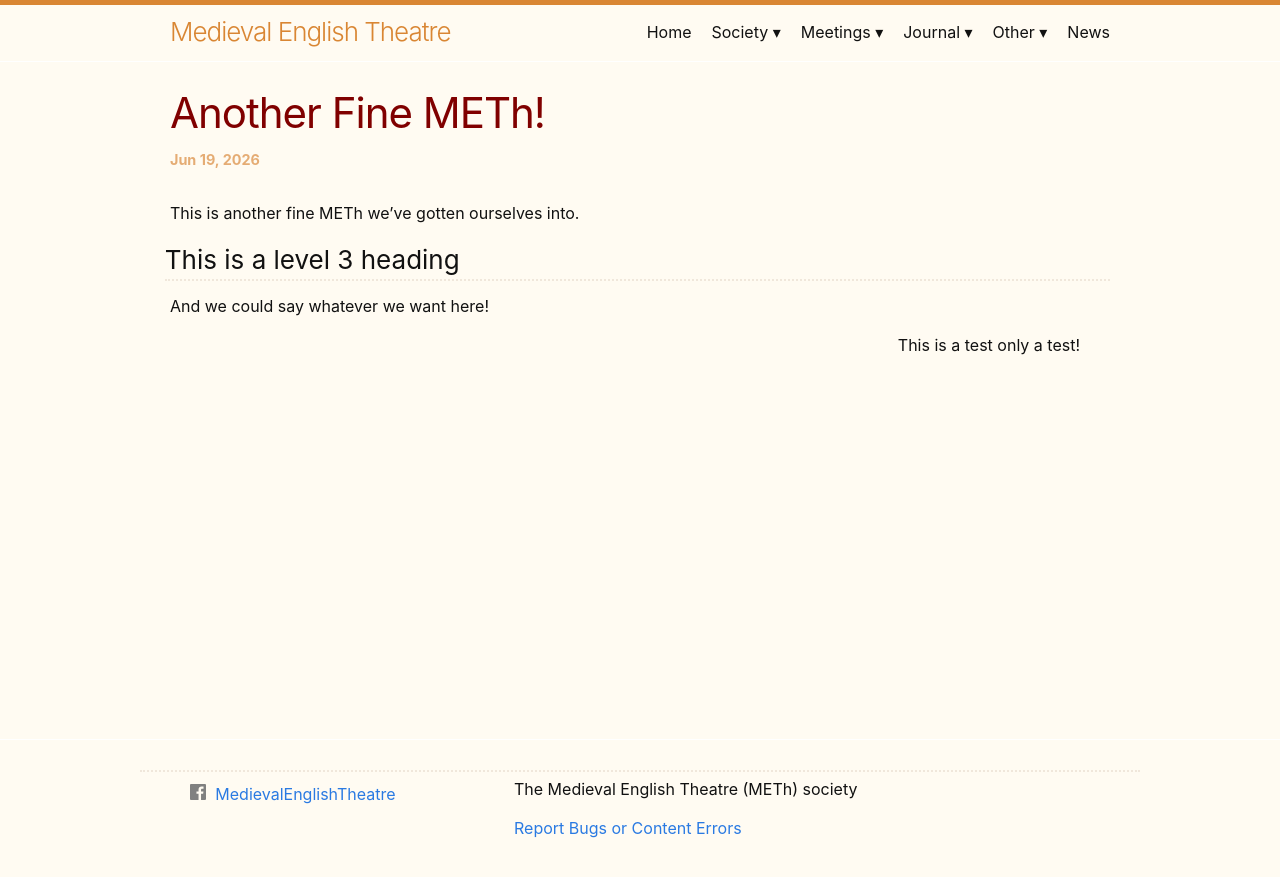
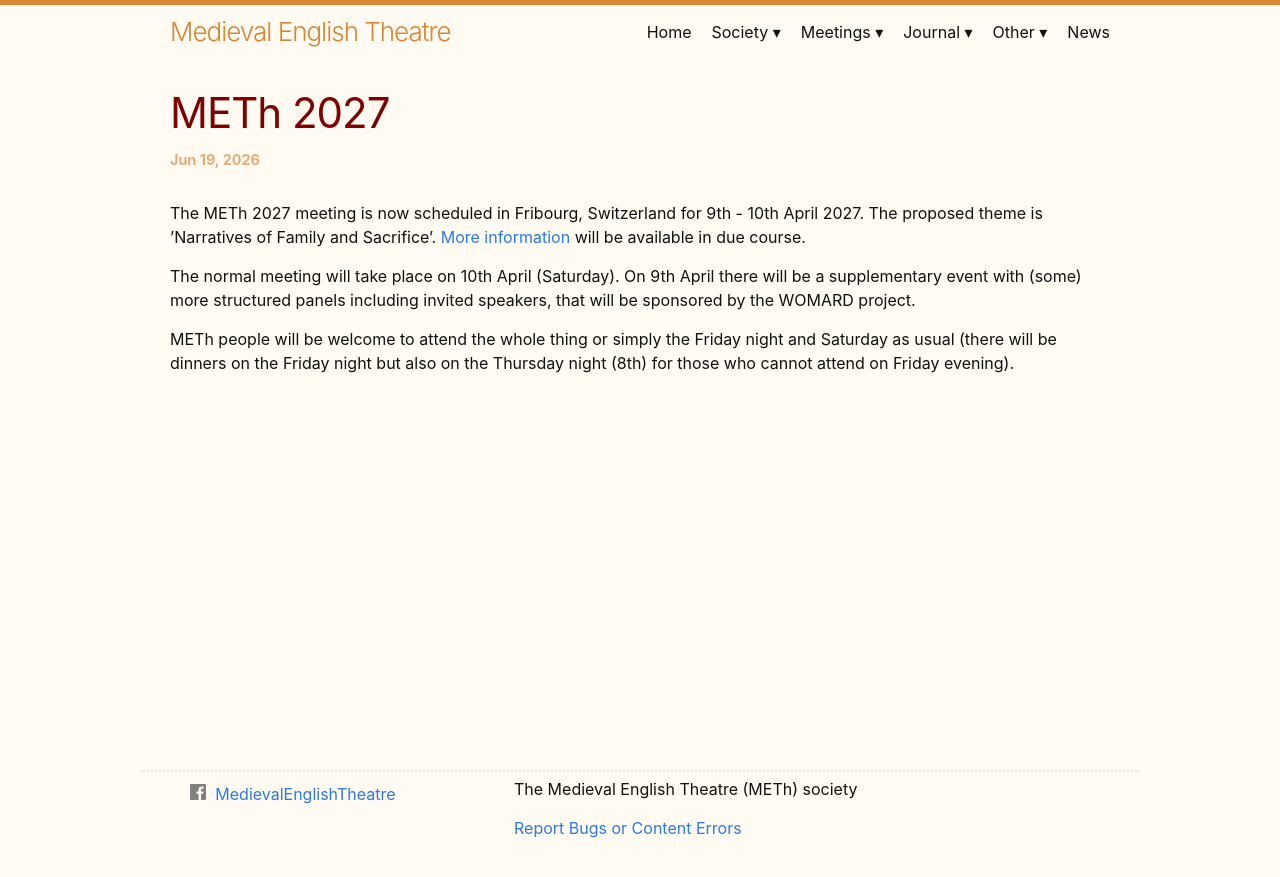
Before and after one commit to MedievalEnglishTheatre/MedievalEnglishTheatre.github.io, a Jekyll site: the page built from src/_posts/2026-06-19-Another-Fine-METh.md, in a window 1280 px wide. Shown: the top 877 px of the page. Built offline with Jekyll 4.4.1, drawn with Linux system fonts in a browser that asks for light colours.

Commit message:
Update METh post with 2027 meeting information
Updated the title and content for the METh 2027 meeting details.

```diff
--- a/src/_posts/2026-06-19-Another-Fine-METh.md
+++ b/src/_posts/2026-06-19-Another-Fine-METh.md
@@ -1,13 +1,11 @@
 ---
 layout: post
-title:  "Another Fine METh!"
+title:  "METh 2027"
 date:   "2026-06-19"
 ---
 
-This is another fine METh we've gotten ourselves into.
+The METh 2027 meeting is now scheduled in Fribourg, Switzerland for 9th - 10th April 2027. The proposed theme is ’Narratives of Family and Sacrifice’. [More information](/meetings/meet_2027/) will be available in due course.
 
-### This is a level 3 heading
+The normal meeting will take place on 10th April (Saturday). On 9th April there will be a supplementary event with (some) more structured panels including invited speakers, that will be sponsored by the WOMARD project.
 
-And we could say whatever we want here!
-
-<p style="float:right; margin-right:30px;">This is a test only a test!</p>
+METh people will be welcome to attend the whole thing or simply the Friday night and Saturday as usual (there will be dinners on the Friday night but also on the Thursday night (8th) for those who cannot attend on Friday evening).
```
